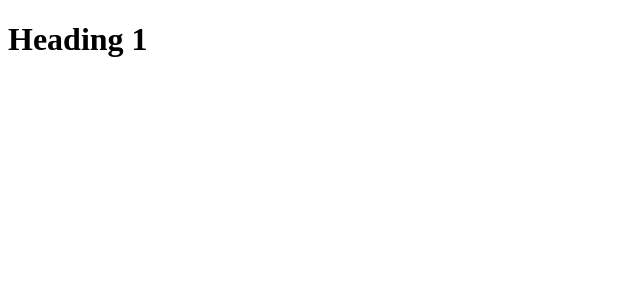
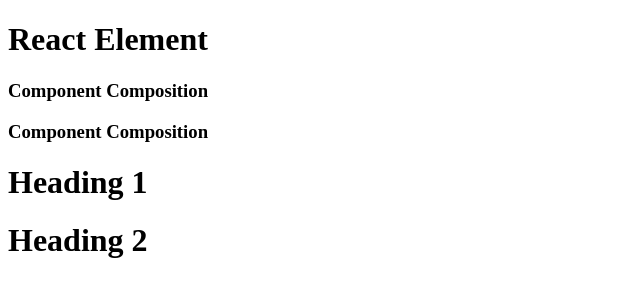
Before and after one commit to ShellySea/ReactPractice, a React (Vite) app: page / in a window 1280 px wide. Shown: the top 300 px of the page, without its empty margins (0-640 px from the left). Built offline with nearby package versions, Linux system fonts and the light colour scheme.

Commit message:
Passing key as props, React Element, React Component and COMPONENT COMPOSITION

```diff
--- a/App.js
+++ b/App.js
@@ -1,21 +1,36 @@
 import React from "react";
 import ReactDOM from "react-dom/client";
 
-/* Using React.createElement */
-const heading = React.createElement(
-  "h1",
-  {
-    id: "title1",
-    key: 'heading1'
-  },
-  "Heading"
-);
 
-/* Using JSX */
-const heading1 = (
-  <h1 className="h3" key="head3">Heading 1</h1>
+/* React element */
+const Title = (
+  <h1 className="h3" key="head3">React Element</h1>
 )
+
+/* React component - Normal JS function*/
+const Comp = () => {
+  return (
+    <div>
+      <h3>Component Composition</h3>
+    </div>
+  )
+}
+
+/* React Component: std convention to write its name is by starting with capital letter */
+/* using react element inside react component using {} */
+/* COMPONENT COMPOSITION : Using react component inside react component using </> or {Nameofcomp()} */
+const HeaderComponent1 = () => {
+  return (
+    <div>
+      {Title}
+      <Comp/>
+      {Comp()}
+      <h1>Heading 1</h1>
+      <h1>Heading 2</h1>
+    </div>
+  )
+}
 
 const root = ReactDOM.createRoot(document.getElementById("root"));
 
-root.render(heading1);
+root.render(<HeaderComponent1/>);
```
